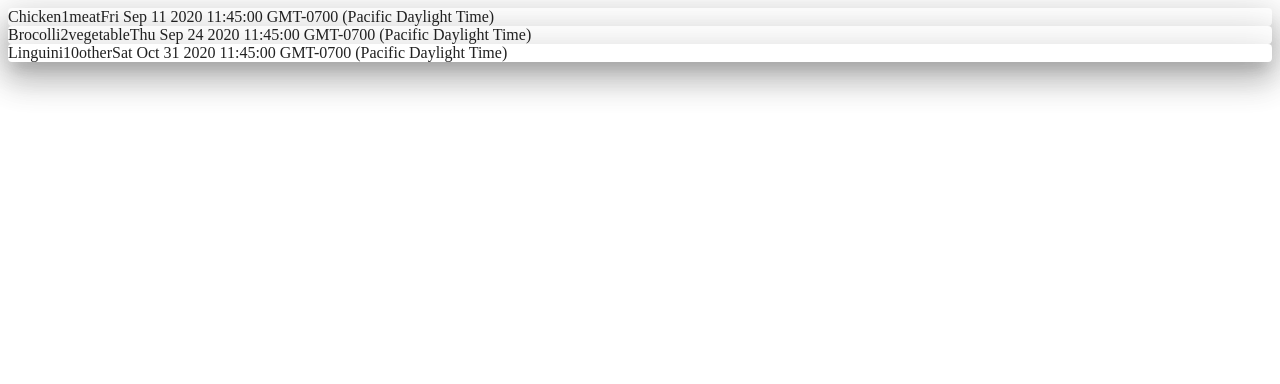
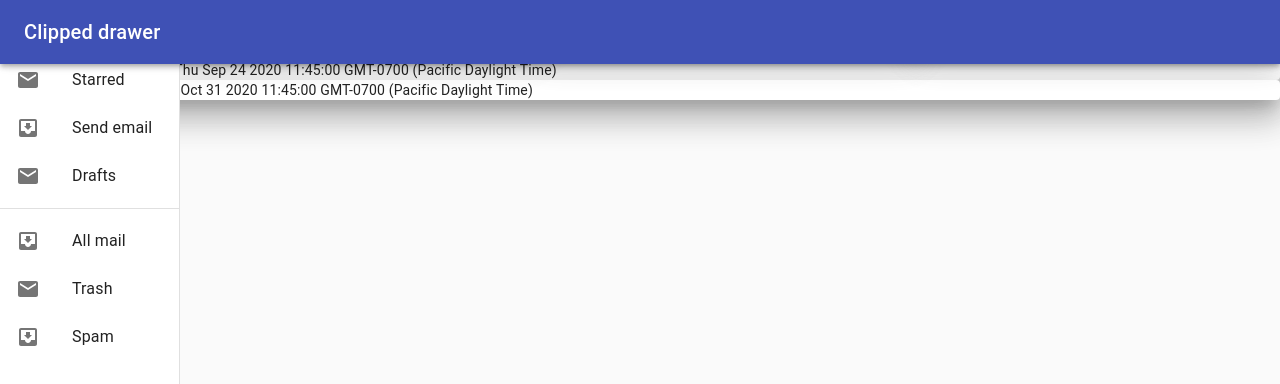
Before and after one commit to dashprotocol/grub-trackr, a React app: page / in a window 1280 px wide. Shown: the top 384 px of the page. Built offline with nearby package versions, Linux system fonts and the light colour scheme; the HTML template or start-up script is replaced by a standard one.

Commit message:
Implement clipped bar feature

```diff
--- a/client/src/components/App.jsx
+++ b/client/src/components/App.jsx
@@ -1,6 +1,8 @@
 import React, { Component } from 'react';
 import ExpirationDate from './ExpirationDate.jsx';
 import GrubList from './GrubList.jsx';
+import ClippedDrawer from './ClippedDrawer.jsx';
+import Bar from './Bar.jsx';
 
 class App extends Component {
   constructor(props) {
@@ -32,7 +34,15 @@ class App extends Component {
   render() {
     return (
       <div>
-        <GrubList grubs={this.state} />
+        <div>
+          <Bar />
+        </div>
+        <div>
+          <ClippedDrawer />
+        </div>
+        <div>
+          <GrubList grubs={this.state} />
+        </div>
       </div>
     );
   }
--- /dev/null
+++ b/client/src/components/Bar.jsx
@@ -0,0 +1,48 @@
+import React, { Component } from 'react';
+import { withStyles } from '@material-ui/core/styles';
+import Drawer from '@material-ui/core/Drawer';
+import AppBar from '@material-ui/core/AppBar';
+import CssBaseline from '@material-ui/core/CssBaseline';
+import Toolbar from '@material-ui/core/Toolbar';
+import List from '@material-ui/core/List';
+import Typography from '@material-ui/core/Typography';
+import Divider from '@material-ui/core/Divider';
+import ListItem from '@material-ui/core/ListItem';
+import ListItemIcon from '@material-ui/core/ListItemIcon';
+import ListItemText from '@material-ui/core/ListItemText';
+import InboxIcon from '@material-ui/icons/MoveToInbox';
+import MailIcon from '@material-ui/icons/Mail';
+
+const styles = theme => ({
+  root: {
+    display: 'flex'
+  },
+  appBar: {
+    zIndex: theme.zIndex.drawer + 1,
+  },
+  content: {
+    flexGrow: 1,
+    padding: theme.spacing(3),
+  },
+});
+
+class Bar extends Component {
+
+  render() {
+    const { classes } = this.props;
+    return (
+      <div className={classes.root}>
+      <CssBaseline />
+      <AppBar position="fixed" className={classes.appBar}>
+        <Toolbar>
+          <Typography variant="h6" noWrap>
+            Clipped drawer
+          </Typography>
+        </Toolbar>
+      </AppBar>
+      </div>
+    )
+  }
+}
+
+export default withStyles(styles)(Bar);
--- /dev/null
+++ b/client/src/components/ClippedDrawer.jsx
@@ -0,0 +1,107 @@
+import React, { Component } from 'react';
+import { withStyles } from '@material-ui/core/styles';
+import Drawer from '@material-ui/core/Drawer';
+import AppBar from '@material-ui/core/AppBar';
+import CssBaseline from '@material-ui/core/CssBaseline';
+import Toolbar from '@material-ui/core/Toolbar';
+import List from '@material-ui/core/List';
+import Typography from '@material-ui/core/Typography';
+import Divider from '@material-ui/core/Divider';
+import ListItem from '@material-ui/core/ListItem';
+import ListItemIcon from '@material-ui/core/ListItemIcon';
+import ListItemText from '@material-ui/core/ListItemText';
+import InboxIcon from '@material-ui/icons/MoveToInbox';
+import MailIcon from '@material-ui/icons/Mail';
+import GrubList from './GrubList.jsx';
+
+const drawerWidth = 180;
+
+const styles = theme => ({
+  root: {
+    display: 'flex'
+  },
+  appBar: {
+    zIndex: theme.zIndex.drawer + 1,
+  },
+  drawer: {
+    width: drawerWidth,
+    flexShrink: 0,
+  },
+  drawerPaper: {
+    width: drawerWidth,
+  },
+  content: {
+    flexGrow: 1,
+    padding: theme.spacing(3),
+  },
+});
+
+
+class ClippedDrawer extends Component {
+  constructor(props) {
+    super(props);
+    this.state = {
+      data: [
+        {
+          item: 'Chicken',
+          quantity: 1,
+          category: 'meat',
+          expiration: 'Fri Sep 11 2020 11:45:00 GMT-0700 (Pacific Daylight Time)',
+          location: 'fridge',
+        },
+        {
+          item: 'Brocolli',
+          quantity: 2,
+          category: 'vegetable',
+          expiration: 'Thu Sep 24 2020 11:45:00 GMT-0700 (Pacific Daylight Time)',
+          location: 'fridge',
+        },
+        {
+          item: 'Linguini',
+          quantity: 10,
+          category: 'other',
+          expiration: 'Sat Oct 31 2020 11:45:00 GMT-0700 (Pacific Daylight Time)',
+          location: 'pantry',
+        },
+      ]
+    }
+  }
+
+  render() {
+    const { classes } = this.props;
+    return (
+        <div className={classes.root}>
+      <CssBaseline />
+      <Drawer
+        className={classes.drawer}
+        variant="permanent"
+        classes={{
+          paper: classes.drawerPaper,
+        }}
+      >
+        <div className={classes.toolbar} />
+        <List>
+          {['Inbox', 'Starred', 'Send email', 'Drafts'].map((text, index) => (
+            <ListItem button key={text}>
+              <ListItemIcon>{index % 2 === 0 ? <InboxIcon /> : <MailIcon />}</ListItemIcon>
+              <ListItemText primary={text} />
+            </ListItem>
+          ))}
+        </List>
+        <Divider />
+        <List>
+          {['All mail', 'Trash', 'Spam'].map((text, index) => (
+            <ListItem button key={text}>
+              <ListItemIcon>{index % 2 === 0 ? <InboxIcon /> : <MailIcon />}</ListItemIcon>
+              <ListItemText primary={text} />
+            </ListItem>
+          ))}
+        </List>
+      </Drawer>
+      <GrubList grubs={this.state.data} />
+    </div>
+    )
+  }
+}
+
+export default withStyles(styles)(ClippedDrawer);
--- a/client/src/components/GrubListEntry.jsx
+++ b/client/src/components/GrubListEntry.jsx
@@ -4,6 +4,7 @@ import { Paper } from '@material-ui/core';
 const GrubListEntry = ({ grub }) => (
   <Paper elevation={20}>
     {grub.item}
+    Quantity:
     {grub.quantity}
     {grub.category}
     {grub.expiration}
--- a/package.json
+++ b/package.json
@@ -22,6 +22,7 @@
   "dependencies": {
     "@date-io/date-fns": "^1.3.13",
     "@material-ui/core": "^4.9.5",
+    "@material-ui/icons": "^4.9.1",
     "@material-ui/pickers": "^3.2.10",
     "@material-ui/styles": "^4.9.0",
     "axios": "^0.19.0",
```
Also changed, not shown: 1 other file (tests, documents, lock files or other folders).
